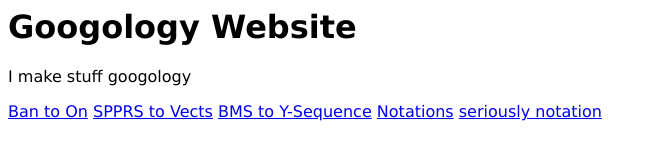
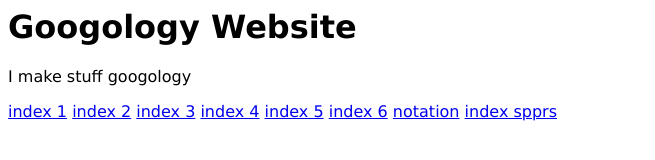
Before and after one commit to MakiNishi3/googology, a plain HTML site: page index.html in a window 1280 px wide. Shown: the whole page, without its empty margins (0-655 px from the left). Drawn offline with Linux system fonts and the light colour scheme.

Commit message:
Update index.html

```diff
--- a/index.html
+++ b/index.html
@@ -7,8 +7,11 @@ body {
 	font-family: "Verdana", serif;
 }
 </style>
-<a href="https://makinishi3.github.io/googology/convertbantoon/index.html">Ban to On</a>
-<a href="https://makinishi3.github.io/googology/convertspprstovects/index.html">SPPRS to Vects</a>
-<a href="https://makinishi3.github.io/googology/convertbmstoysequence/index.html">BMS to Y-Sequence</a>
-<a href="https://makinishi3.github.io/googology/notation/index.html">Notations</a>
-<a href="https://makinishi3.github.io/googology/SeriouslyNotation.md">seriously notation</a>
+<a href="https://makinishi3.github.io/googology/index (1).html">index 1</a>
+<a href="https://makinishi3.github.io/googology/index (2).html">index 2</a>
+<a href="https://makinishi3.github.io/googology/index (3).html">index 3</a>
+<a href="https://makinishi3.github.io/googology/index (4).html">index 4</a>
+<a href="https://makinishi3.github.io/googology/index (5).html">index 5</a>
+<a href="https://makinishi3.github.io/googology/index (6).html">index 6</a>
+<a href="https://makinishi3.github.io/googology/notation/index.html">notation</a>
+<a href="https://makinishi3.github.io/googology/spprs.html">index spprs</a>
```
